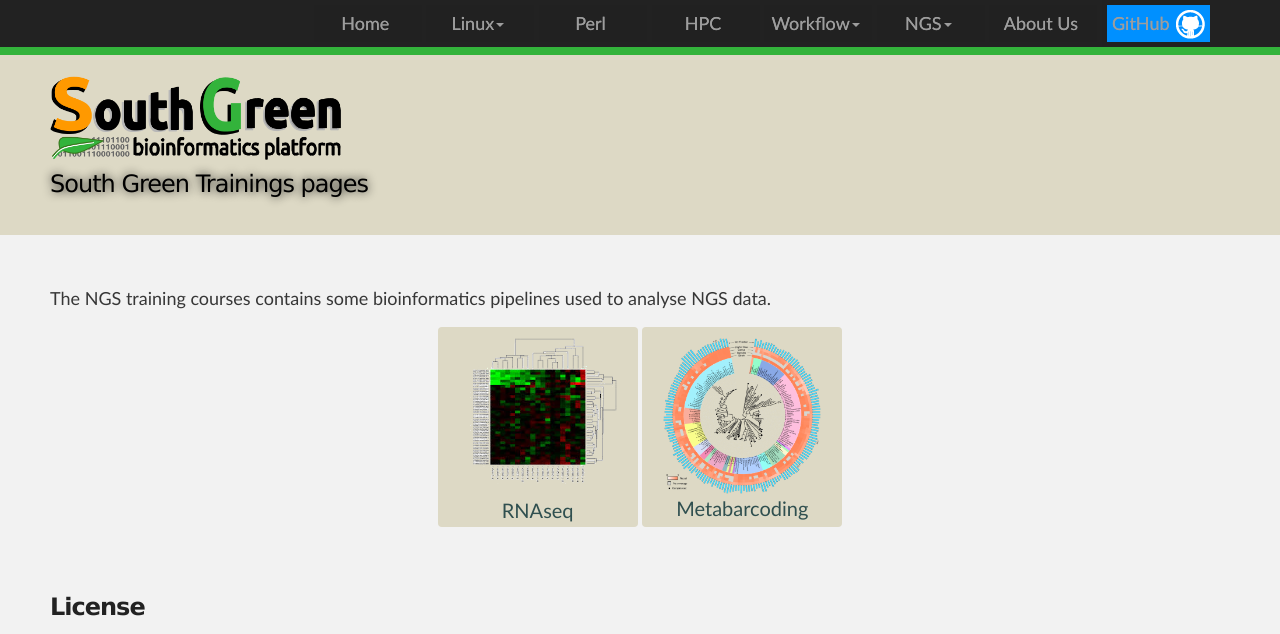
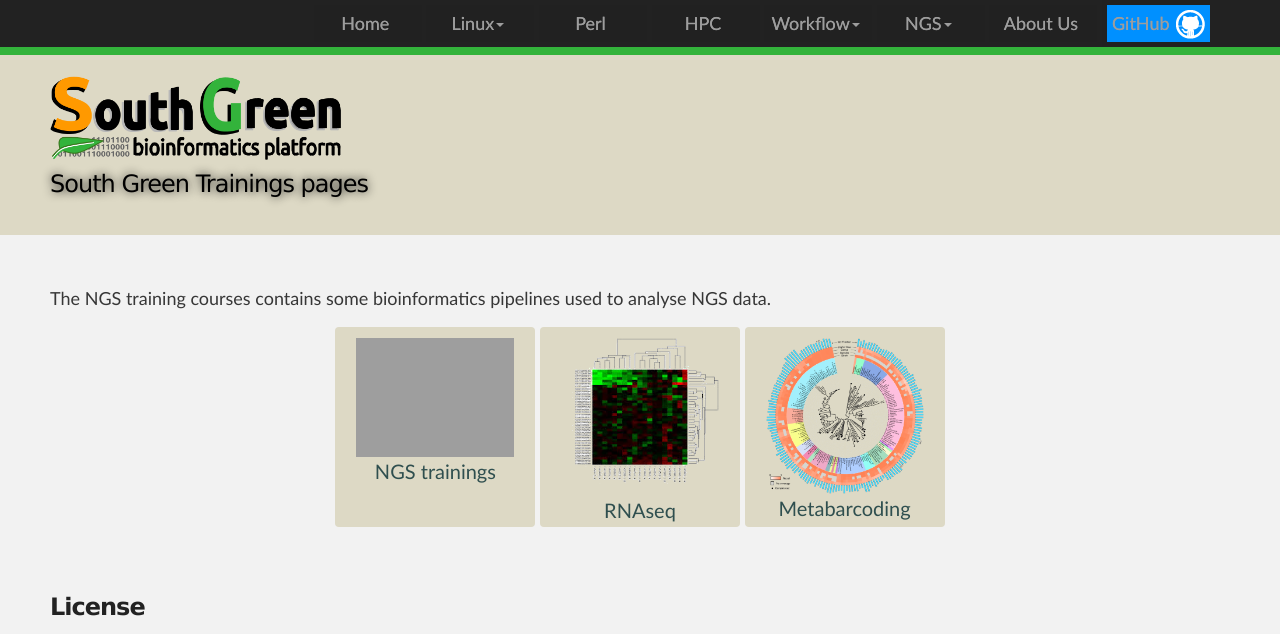
Before and after one commit to SouthGreenPlatform/trainings, a Jekyll site: the page built from _pages/ngs.md, in a window 1280 px wide, cut to the strip 0-634 px from the top of the page. Built offline with Jekyll 4.4.1, drawn with Linux system fonts in a browser that asks for light colours; nearby versions of some CDN libraries.

Commit message:
Add NGSTrainings page

```diff
--- a/_pages/ngs.md
+++ b/_pages/ngs.md
@@ -9,6 +9,7 @@ description: NGS trainings page
 The NGS training courses contains some bioinformatics pipelines used to analyse NGS data.
 
 <div><center>
+	<a class="btn btn-home"  href="{{ site.url }}/ngsTrainings/"><img width="auto" class="img-responsive" src="{{ site.url }}/images/trainingsNGS.png"/>NGS trainings</a>
 	<a class="btn btn-home"  href="{{ site.url }}/rnaseq/"><img width="auto" class="img-responsive" src="{{ site.url }}/images/trainings-rnaseq.png"/>RNAseq</a>
 	<a class="btn btn-home"  href="{{ site.url }}/metabarcoding/"><img width="auto" class="img-responsive" src="{{ site.url }}/images/trainings-metabarcoding.png"/>Metabarcoding</a>
 </center></div>
```
